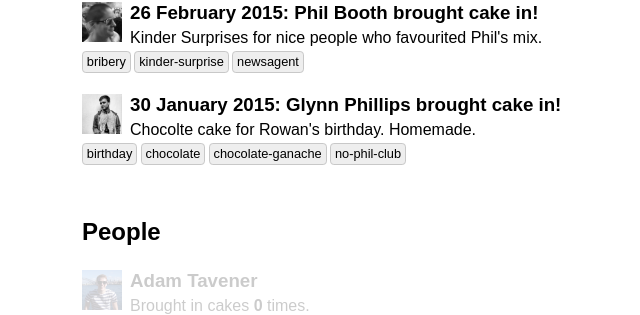
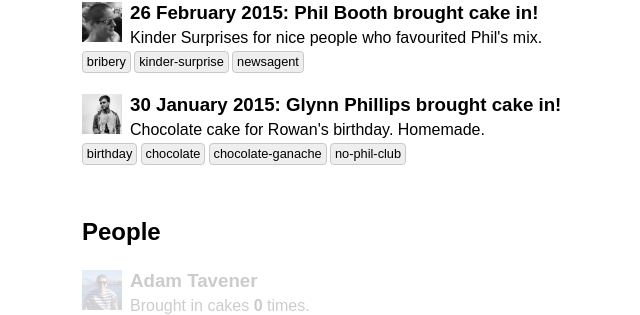
Before and after one commit to fedtoys/cakelog, a Jekyll site: the page built from index.html, in a window 1280 px wide. Shown: the part 748-1063 px from the top of the page, without its empty margins (258-898 px from the left). Built offline with Jekyll 4.4.1, drawn with Linux system fonts in a browser that asks for light colours.

Commit message:
Fix typo

```diff
--- a/_data/cakelogs.yml
+++ b/_data/cakelogs.yml
@@ -12,7 +12,7 @@
 
 - date: 2015-01-30
   person: glynn
-  description: "Chocolte cake for Rowan's birthday. Homemade."
+  description: "Chocolate cake for Rowan's birthday. Homemade."
   tags:
     - chocolate
     - chocolate-ganache
```
